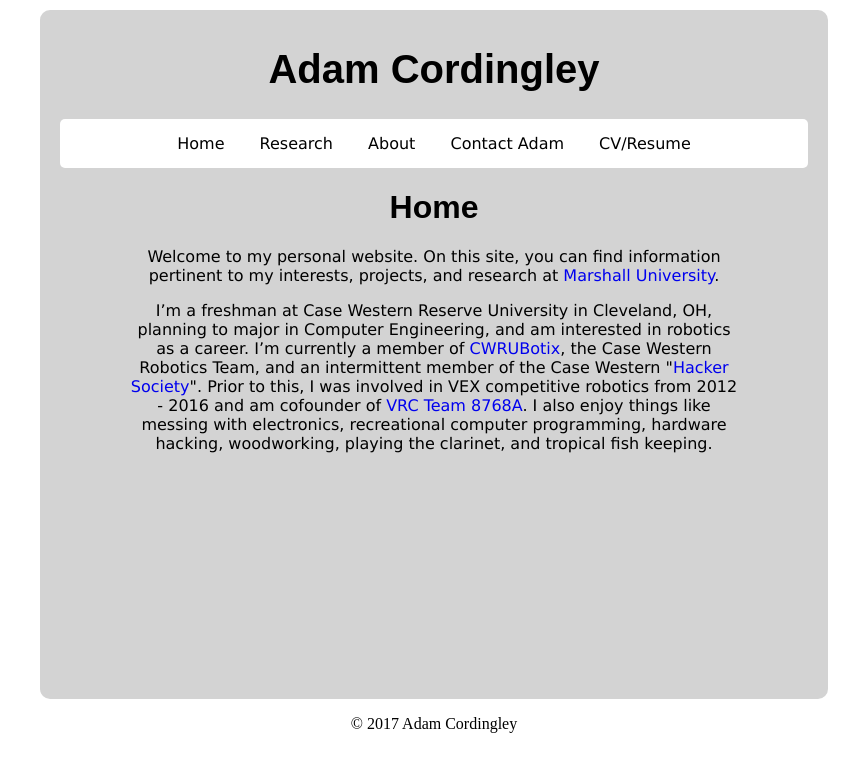
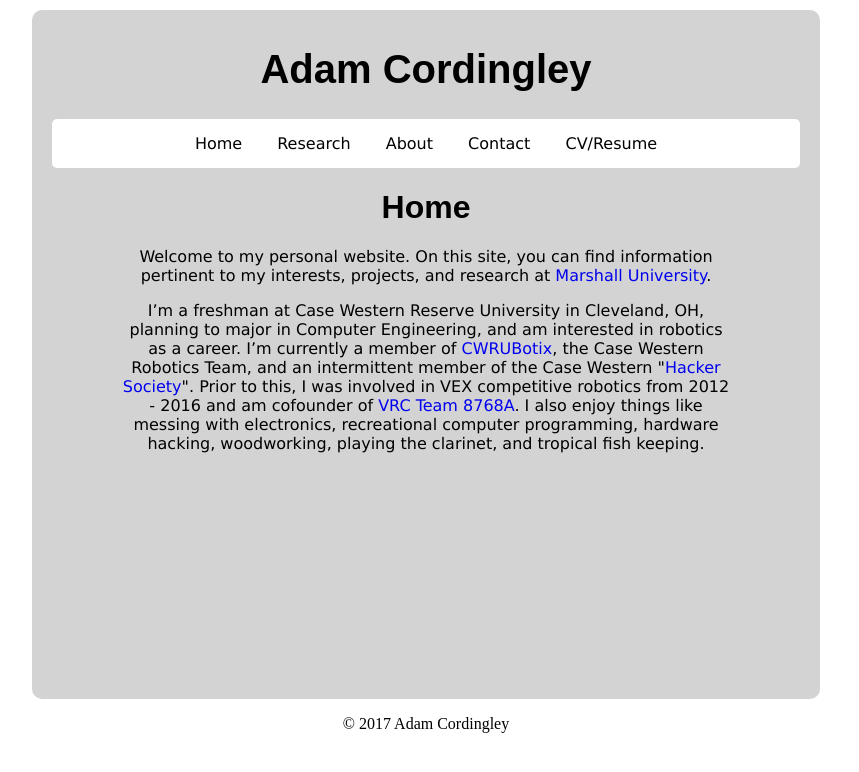
Before and after one commit to AdamC19/AdamC19.github.io, a Jekyll site: the page built from index.html, in a window 1280 px wide. Shown: the top 772 px of the page, without its empty margins (214-1073 px from the left). Built offline with Jekyll 4.4.1, drawn with Linux system fonts in a browser that asks for light colours; comment, search, counter and statistics services are not loaded.

Commit message:
Update layout and style sheet

```diff
--- a/_layouts/default.html
+++ b/_layouts/default.html
@@ -26,7 +26,14 @@
 	<meta name="msapplication-TileImage" content="icons/ms-icon-144x144.png">
 	<meta name="theme-color" content="#ffffff">
 
+	<!--Google Analytics-->
 	<script type="text/javascript" src="googleanalytics.js"></script>
+	<!--Google Stuff-->
+	<script type="text/javascript" src="https://apis.google.com/js/platform.js"></script>
+	<!--Twitter-->
+	<script type="text/javascript" src="http://platform.twitter.com/widgets.js"></script>
+	<!--GitHub-->
+	<script async defer src="https://buttons.github.io/buttons.js"></script>
 </head>
 <body>
 	<div id="backdrop" class="center">
@@ -36,8 +43,8 @@
 			<span><a href="index.html" id="link">Home</a></span>
 			<span><a href="research.html" id="link">Research</a></span>
 			<span><a href="about.html" id="link">About</a></span>
-			<span><a href="contact.html" id="link">Contact Adam</a></span>
-			<span><a href="resume.html" id="link" target="_blank">CV/Resume</a></span>
+			<span><a href="contact.html" id="link">Contact</a></span>
+			<span><a href="resume.html" id="link">CV/Resume</a></span>
 
 		</div>
 		<div id="content" class="center">
--- a/style.css
+++ b/style.css
@@ -8,8 +8,9 @@ body {
 	/*background: blue;*/
 	width: 100%;
 	text-align: center;
+	margin:0;
+}
 
-}
 
 div#backdrop {
 	width: 60%;
```
